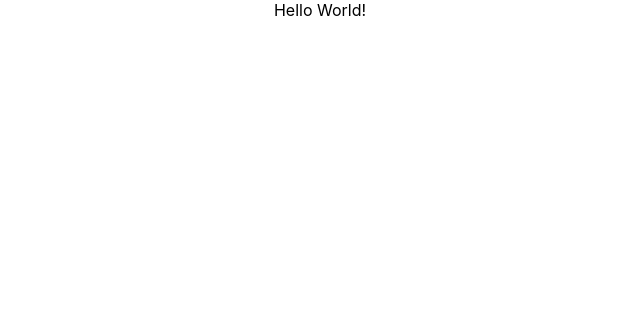
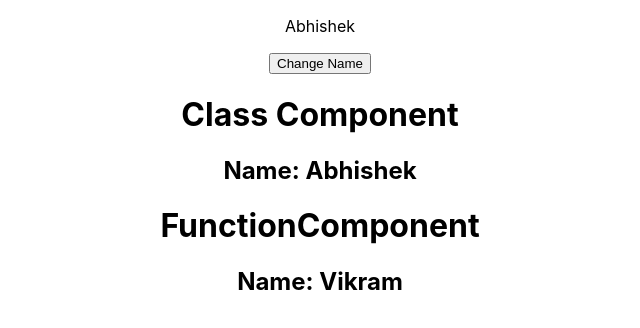
Before and after one commit to abhishekk-raj/Milestone, a React (Create React App) app: page / in a window 1280 px wide. Shown: the top 328 px of the page, without its empty margins (320-960 px from the left). Built offline with nearby package versions, Linux system fonts and the light colour scheme.

Commit message:
component and state

```diff
--- a/src/App.tsx
+++ b/src/App.tsx
@@ -1,8 +1,28 @@
-import React from "react";
+import React, { useEffect } from "react";
 import "./App.scss";
+import { ClassComponent } from "./examples/ClassComponent";
+import { FunctionComponent } from "./examples/FunctionComponent";
 
 function App() {
-  return <div className="App">Hello World!</div>;
+  let name = "Abhishek";
+
+  useEffect(() => {
+    // Make some change on component render
+  }, []);
+
+  const changeName = () => {
+    name = "Sohan";
+    console.log(name);
+  };
+
+  return (
+    <div className="App">
+      <p>{name}</p>
+      <button onClick={changeName}>Change Name</button>
+      <ClassComponent />
+      <FunctionComponent />
+    </div>
+  );
 }
 
 export default App;
--- /dev/null
+++ b/src/examples/ClassComponent.tsx
@@ -0,0 +1,26 @@
+import React, { Component } from "react";
+
+interface IProps {}
+
+interface IState {
+  name: string;
+}
+
+export class ClassComponent extends Component<IProps, IState> {
+  constructor(props: IProps) {
+    super(props);
+
+    this.state = {
+      name: "Abhishek",
+    };
+  }
+
+  render(): React.ReactNode {
+    return (
+      <div>
+        <h1>Class Component</h1>
+        <h2>Name: {this.state.name}</h2>
+      </div>
+    );
+  }
+}
--- /dev/null
+++ b/src/examples/FunctionComponent.tsx
@@ -0,0 +1,11 @@
+import React, { useState } from "react";
+
+export const FunctionComponent = () => {
+  const [name] = useState("Vikram");
+  return (
+    <div>
+      <h1>FunctionComponent</h1>
+      <h2>Name: {name}</h2>
+    </div>
+  );
+};
```
Also changed, not shown: 1 other file (tests, documents, lock files or other folders).
